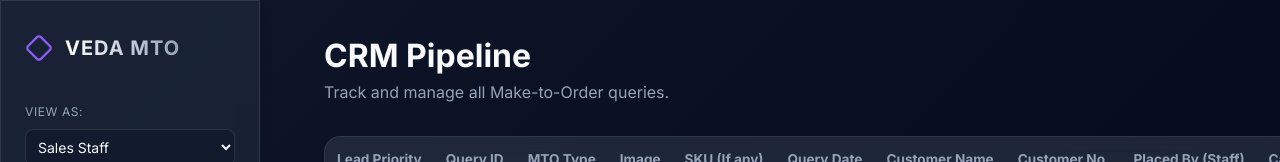
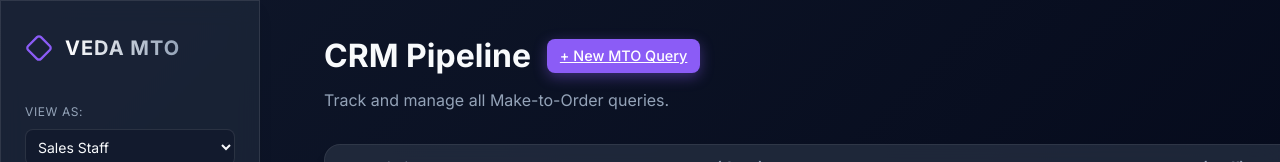
Before and after one commit to vinayakdalmia21/mto-tool, a Next.js app: page /mtos in a window 1280 px wide. Shown: the top 162 px of the page. Built offline with nearby package versions, Linux system fonts and the light colour scheme; no server answers; the database is empty.

Commit message:
Move New MTO button right next to CRM Pipeline title header

```diff
--- a/src/app/mtos/page.tsx
+++ b/src/app/mtos/page.tsx
@@ -8,14 +8,14 @@ export default async function MtosPage() {
 
   return (
     <div style={{ maxWidth: '100%', margin: '0 2rem' }}>
-      <header style={{ display: 'flex', justifyContent: 'space-between', alignItems: 'center', marginBottom: '2rem' }}>
-        <div>
-          <h1 style={{ fontSize: '2rem', fontWeight: 700 }}>CRM Pipeline</h1>
-          <p style={{ color: 'var(--text-muted)' }}>Track and manage all Make-to-Order queries.</p>
+      <header style={{ marginBottom: '2rem' }}>
+        <div style={{ display: 'flex', alignItems: 'center', gap: '1rem', marginBottom: '0.5rem' }}>
+          <h1 style={{ fontSize: '2rem', fontWeight: 700, margin: 0 }}>CRM Pipeline</h1>
+          <Link href="/mtos/create" className="btn btn-primary" style={{ padding: '0.4rem 0.8rem', fontSize: '0.9rem' }}>
+            + New MTO Query
+          </Link>
         </div>
-        <Link href="/mtos/create" className="btn btn-primary">
-          + New MTO Query
-        </Link>
+        <p style={{ color: 'var(--text-muted)', margin: 0 }}>Track and manage all Make-to-Order queries.</p>
       </header>
 
       <div className="glass-panel" style={{ overflowX: 'auto', paddingBottom: '1rem' }}>
```
